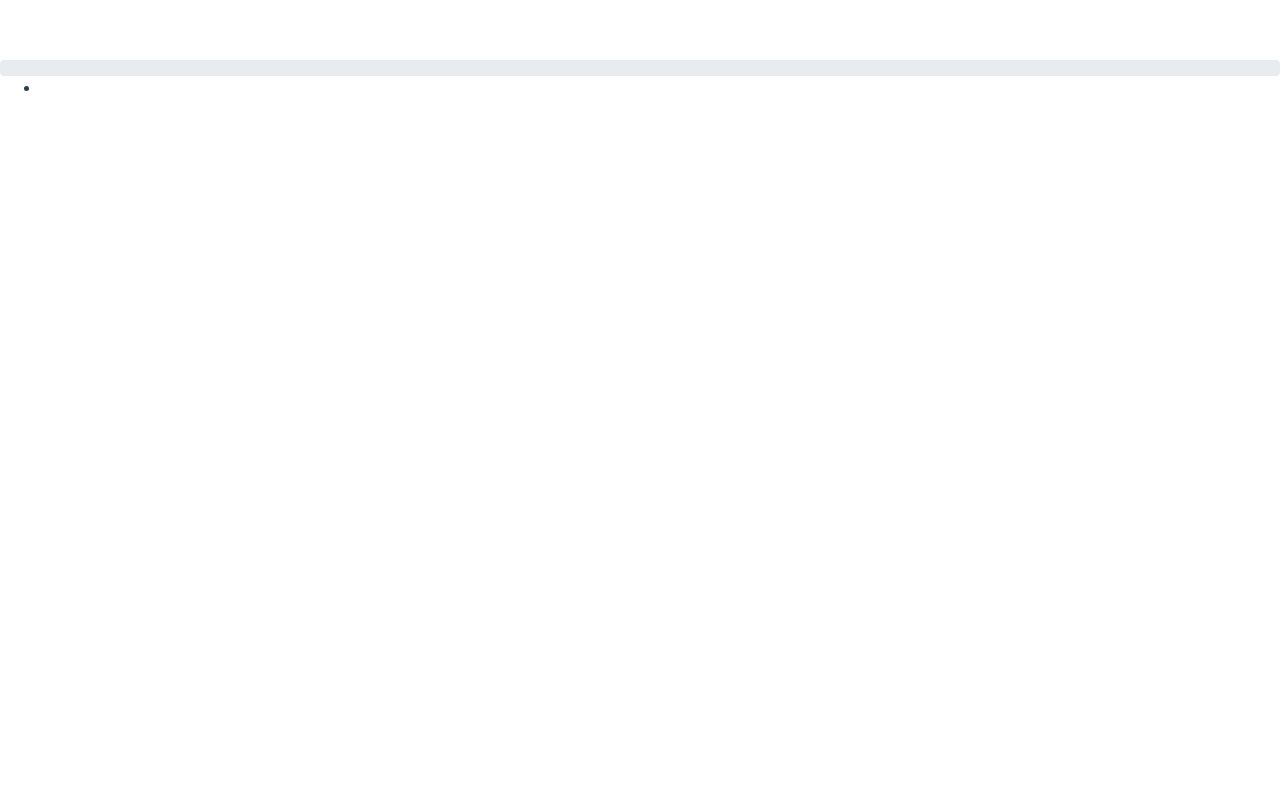
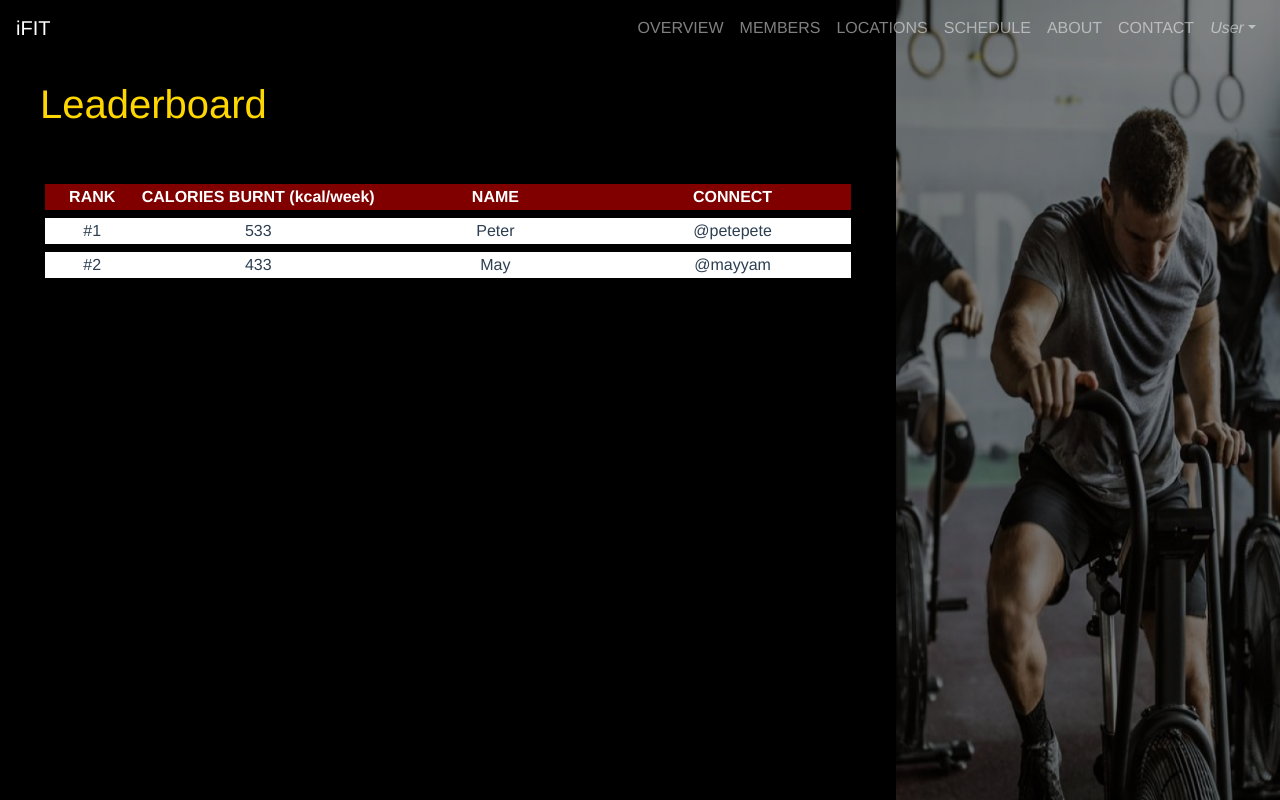
Before and after one commit to BT3103-G7/iFit, a Vue app: page /members in a window 1280 px wide. Built offline with nearby package versions, Linux system fonts and the light colour scheme.

Commit message:
Add frontend for Leaderboard and update header

```diff
--- a/src/components/Header.vue
+++ b/src/components/Header.vue
@@ -6,7 +6,7 @@
       variant="light-transparent"
       fixed="top"
     >
-      <b-navbar-brand href="#">iFIT</b-navbar-brand>
+      <b-navbar-brand to="/">iFIT</b-navbar-brand>
 
       <b-navbar-toggle target="nav-collapse"></b-navbar-toggle>
 
@@ -14,7 +14,7 @@
         <!-- Right aligned nav items -->
         <b-navbar-nav class="ml-auto">
           <b-nav-item to="overview" v-if="isLogged"> OVERVIEW </b-nav-item>
-          <b-nav-item to="leaderboard" v-if="isLogged"> MEMBERS </b-nav-item>
+          <b-nav-item to="members" v-if="isLogged"> MEMBERS </b-nav-item>
           <b-nav-item to="locations"> LOCATIONS </b-nav-item>
           <b-nav-item to="schedule"> SCHEDULE </b-nav-item>
           <b-nav-item to="about"> ABOUT </b-nav-item>
--- a/src/components/Leaderboard.vue
+++ b/src/components/Leaderboard.vue
@@ -1,26 +1,103 @@
 <template>
-    <div>
-        <div class="progress">
-        <div class="bar" style="width: 60%;"></div>
-        </div>
-        <ul class="thumbnails">
-
-        <li class="span4">
-            <a href="#" class="thumbnail">
-            <img data-src="holder.js/300x200" alt="">
-            </a>
-        </li>
-        </ul>
+  <div id="row">
+    <div id="left">
+      <h1>Leaderboard</h1>
+      <table>
+        <colgroup>
+          <col class="rank"/>
+          <col class="col"/>
+          <col class="col"/>
+          <col class="col"/>
+        </colgroup>
+        <tr>
+          <th>RANK</th>
+          <th>CALORIES BURNT (kcal/week)</th>
+          <th>NAME</th>
+          <th>CONNECT</th>
+        </tr>
+        <tr v-for="(mem, index) in members" :key="index">
+          <td>{{"#" + (index + 1)}}</td>
+          <td>{{mem.cal}}</td>
+          <td>{{mem.user}}</td>
+          <td>{{mem.tele}}</td>
+        </tr>
+      </table>
     </div>
 
+    <div id="right">
+      <img src="../assets/lbimage.png" alt="Gym Image" />
+    </div>
+  </div>
 </template>
 
 <script>
 export default {
-
-}
+  data() {
+    return {
+      members: [
+        {cal: "533", user: "Peter", tele: "@petepete" },
+        {cal: "433", user: "May", tele: "@mayyam" }
+      ]
+    };
+  },
+};
 </script>
 
 <style scoped>
+#row {
+  background-color: black;
+  height: 100%;
+  width: 100%;
+  position: absolute;
+  top: 0;
+}
+#left {
+  float: left;
+  width: 70%;
+  height: 100%;
+}
 
+#right {
+  float: left;
+  width: 30%;
+  height: 100%;
+}
+/* Clear floats after the columns */
+#row:after {
+  content: "";
+  display: table;
+  clear: both;
+}
+h1 {
+  text-align: left;
+  color: gold;
+  padding-left: 1em;
+  padding-top: 2em;
+  padding-bottom: 1em;
+}
+img {
+  height: 100%;
+  width: 100%;
+}
+table {
+  width: 90%;
+  margin-left: auto;
+  margin-right: auto;
+  border-collapse: separate;
+  border-spacing: 0 0.5em;
+  table-layout: fixed;
+}
+.rank {
+  width: 10%;
+}
+.col {
+  width: 25%;
+}
+th {
+  background-color: maroon;
+  color: white;
+}
+td {
+  background-color: white;
+}
 </style>
```
Also changed, not shown: src/assets/lbimage.png (added), 1 other file (tests, documents, lock files or other folders).
